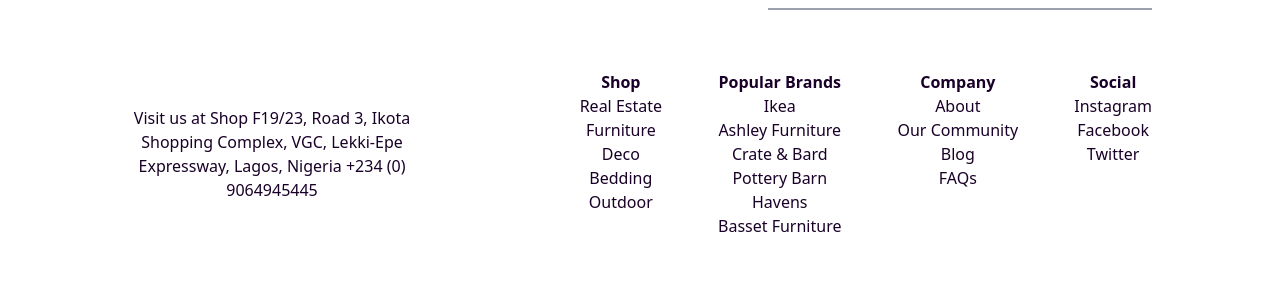
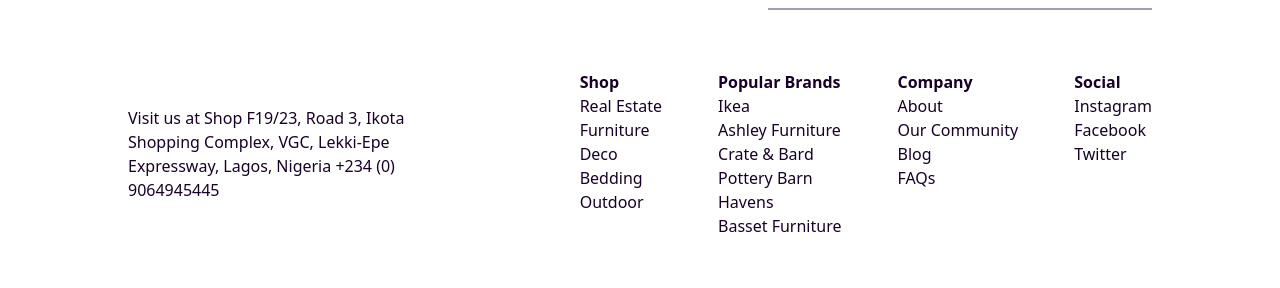
Before and after one commit to juskins/Timbu-Cloud-Shop-HNG11-task2-, a React (Vite) app: page / in a window 1280 px wide. Shown: the part 996-1284 px from the top of the page. Built offline with nearby package versions, Linux system fonts and the light colour scheme; no server answers.

Commit message:
Updated mobile responsiveness

```diff
--- a/src/components/Footer.jsx
+++ b/src/components/Footer.jsx
@@ -26,10 +26,10 @@
             <div className='flex lg:flex-row flex-col justify-between items-center'>
                 <div className='lg:order-none order-2 md:my-14 my-4 '>
                     <p className='font-bold block md:hidden text-center'>Get to us</p>
-                    <p className='w-72 text-center lg:self-start'>Visit us at Shop F19/23, Road 3, Ikota Shopping Complex, VGC, Lekki-Epe Expressway, Lagos, Nigeria +234 (0) 9064945445</p>
+                    <p className='w-72 text-center lg:text-left lg:self-start'>Visit us at Shop F19/23, Road 3, Ikota Shopping Complex, VGC, Lekki-Epe Expressway, Lagos, Nigeria +234 (0) 9064945445</p>
                 </div>
                 <div className='flex md:flex-row flex-col justify-center items-center md:gap-14 gap-4'>
-                    <div className='md:self-start text-center'>
+                    <div className='md:self-start text-center lg:text-left'>
                         <ul>
                             <li className='font-bold'>Shop</li>
                             <li>Real Estate</li>
@@ -40,7 +40,7 @@
                         </ul>
                     </div>
 
-                    <div className='md:self-start text-center'>
+                    <div className='md:self-start text-center lg:text-left'>
                         <ul>
                             <li className='font-bold'>Popular Brands</li>
                             <li>Ikea</li>
@@ -52,7 +52,7 @@
                         </ul>
                     </div>
 
-                    <div className='md:self-start text-center'>
+                    <div className='md:self-start text-center lg:text-left'>
                         <ul>
                             <li className='font-bold'>Company</li>
                             <li>About</li>
@@ -62,7 +62,7 @@
                         </ul>
                     </div>
 
-                    <div className='md:self-start text-center'>
+                    <div className='md:self-start text-center lg:text-left'>
                         <ul>
                             <li className='font-bold'>Social</li>
                             <li>Instagram</li>
--- a/src/components/Header.jsx
+++ b/src/components/Header.jsx
@@ -6,7 +6,7 @@
 const Header = () => {
   return (
     <div className='max-w-[1440px] md:mx-auto mx-auto'>
-      <div className=" flex my-3 md:my-0 w-full h-459  bg-cover md:bg-center bg-mobile lg:bg-desktop bg-center" >
+      <div className=" flex my-3 md:my-0 w-full h-459  bg-cover md:bg-center bg-mobile md:bg-desktop bg-center" >
        <div className='m-auto mx-32 md:flex flex-col gap-3 hidden'>
         <p className='text-4xl font-bold w-72' style={{color:'#9C0001'}}>Stand Out in Bold Red Jacket</p>
         <p className='text-lg mb-4'>Elevate Your Style with Our Bold Red Jacket</p>
```
